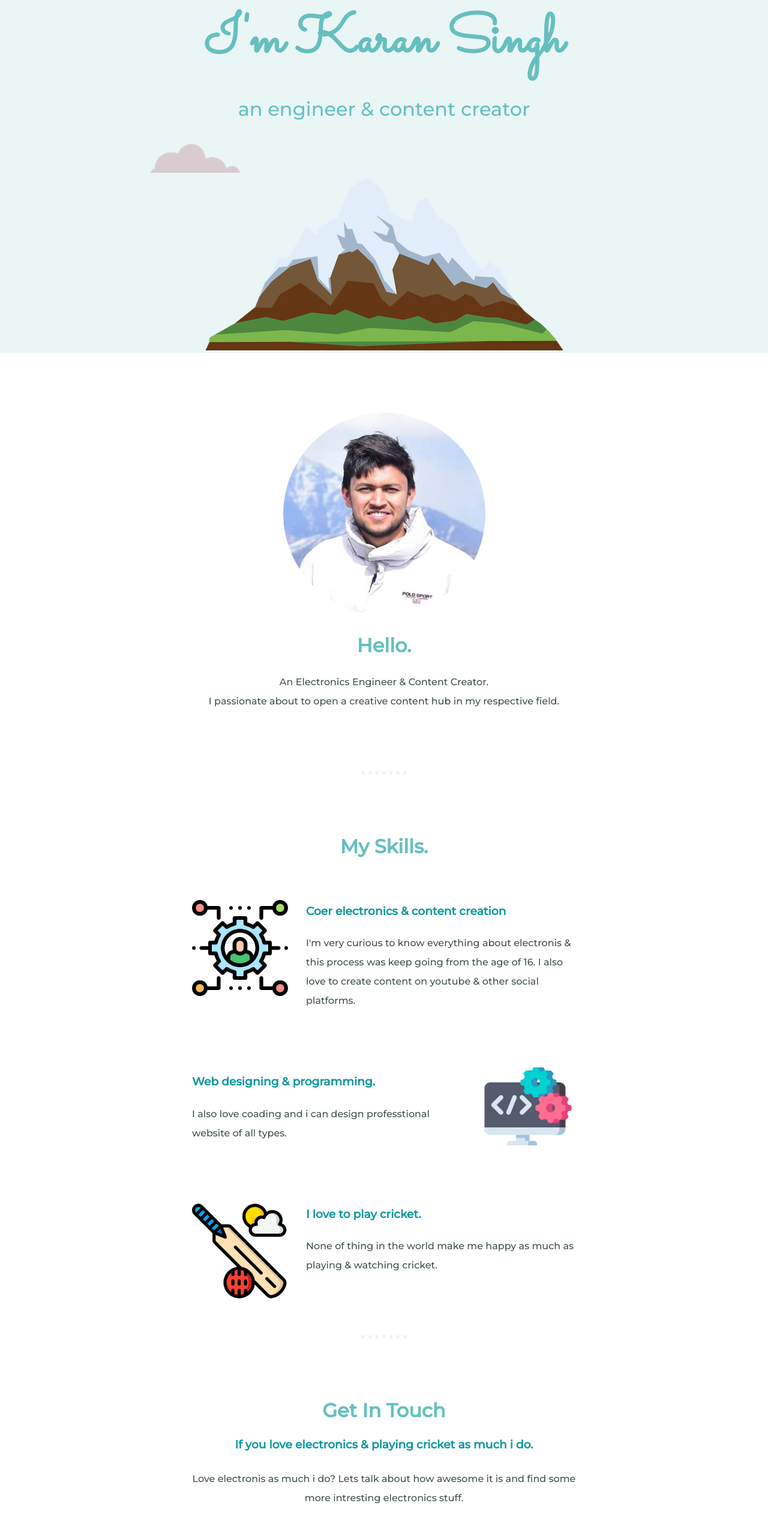
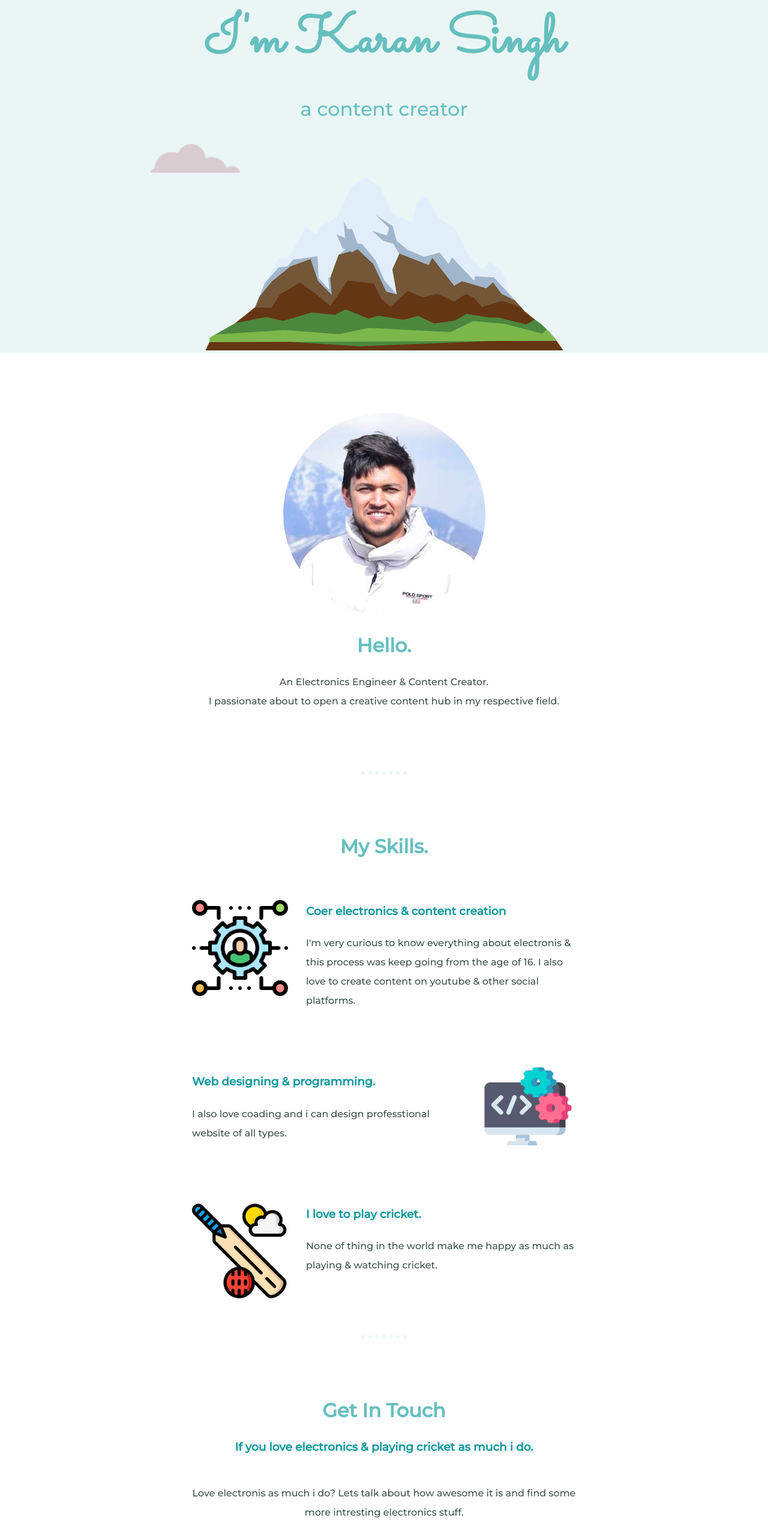
Before and after one commit to karan68923/My-personalsite, a plain HTML site: page index.html in a window 1280 px wide. Shown: the part 147-2697 px from the top of the page at 60% size. Drawn offline with Linux system fonts and the light colour scheme.

Commit message:
Add files via upload

```diff
--- a/index.html
+++ b/index.html
@@ -13,7 +13,7 @@
   <div class="top-container">
     <img class="top-cloud" src="cloud.png" alt="cloud-image">
     <h1>I'm Karan Singh</h1>
-    <h2 class="font-weight">an engineer & content creator</h2>
+    <h2 class="font-weight">a content creator</h2>
     <img class="bottom-cloud" src="cloud.png" alt="cloud-image">
     <img src="mountain.png" alt="mountain-image">
 
@@ -49,7 +49,7 @@
     <hr>
     <div class="contact-me">
       <h2>Get In Touch</h2>
-      <h3>If you love electronics & playing cricket as much i do.</h3>
+      <h3 class="text-contact">If you love electronics & playing cricket as much i do.</h3>
       <p class="text-contact">Love electronis as much i do? Lets talk about how awesome it is and find some more intresting electronics stuff.</p>
       <a class="btn" href="mailto:karan.singhpundir31@gmail.com">CONTACT ME</a>
     </div>
```
